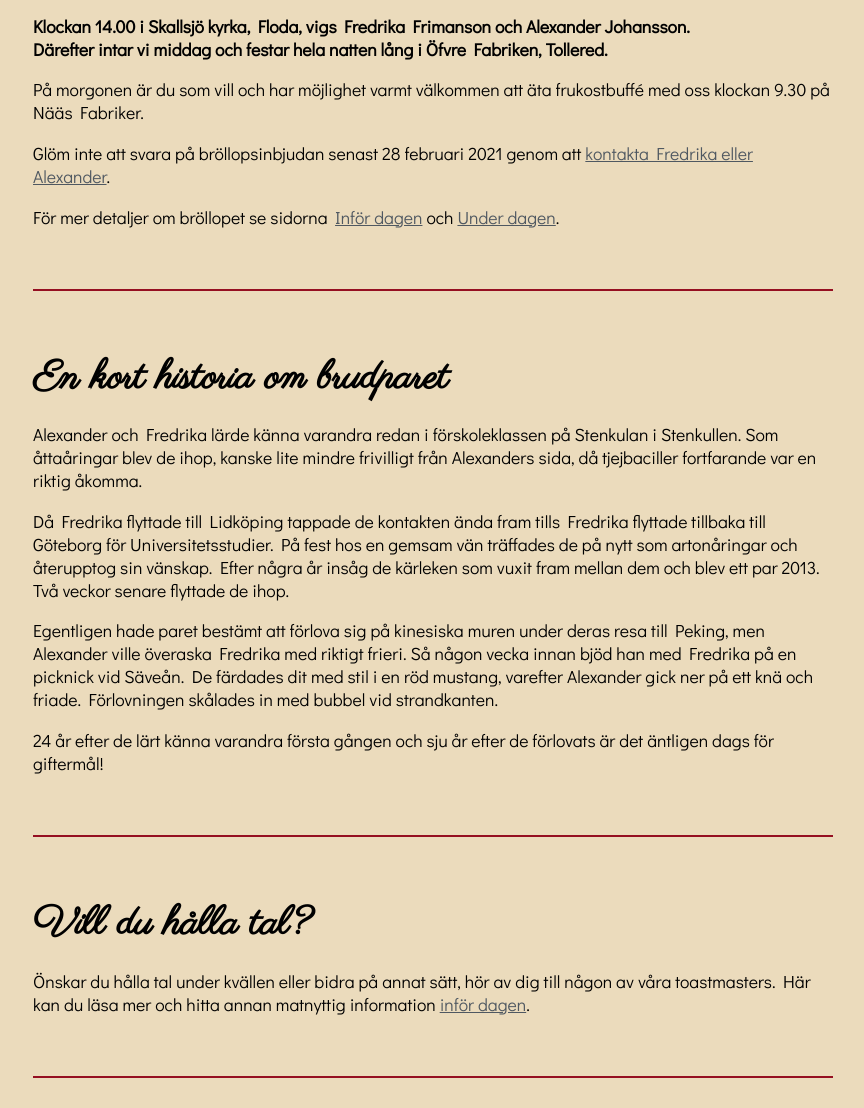
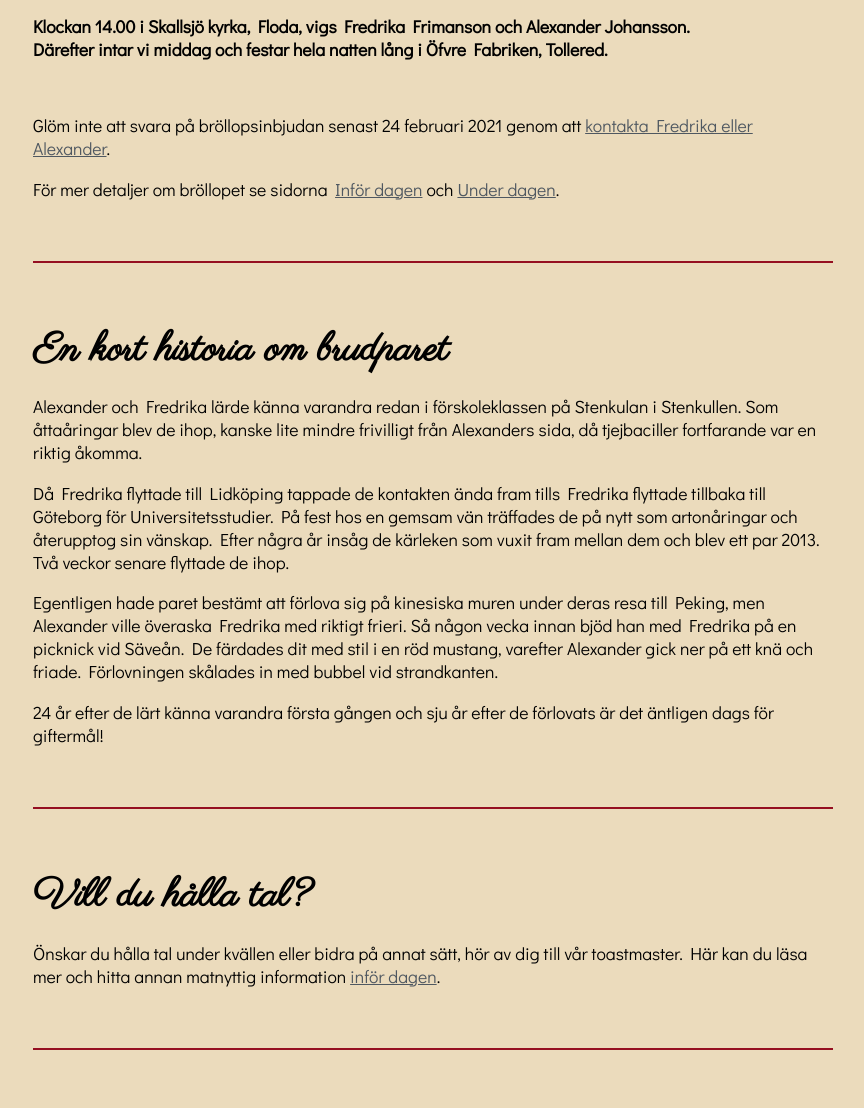
Before and after one commit to FredrikaF/brollop, a plain HTML site: page index.html in a window 1280 px wide. Shown: the part 592-1700 px from the top of the page, without its empty margins (207-1071 px from the left). Drawn offline with Linux system fonts and the light colour scheme; a script that the page names is missing; files whose address does not match are found by name.

Commit message:
Update index.html

```diff
--- a/index.html
+++ b/index.html
@@ -51,10 +51,8 @@
     <div>
         <h2>24 april 2021 händer det!</h2>
         <p><strong>Klockan 14.00 i Skallsjö kyrka, Floda, vigs Fredrika Frimanson och Alexander Johansson.<br>
-            Därefter intar vi middag och festar hela natten lång i Öfvre Fabriken, Tollered.</strong></p>
-        <p>På morgonen är du som vill och har möjlighet varmt välkommen att äta frukostbuffé med
-            oss klockan 9.30 på Nääs Fabriker.</p>
-        <p>Glöm inte att svara på bröllopsinbjudan senast 28 februari 2021 genom att
+            Därefter intar vi middag och festar hela natten lång i Öfvre Fabriken, Tollered.</strong></p><br>
+        <p>Glöm inte att svara på bröllopsinbjudan senast 24 februari 2021 genom att
             <a href="kontakt.html">kontakta Fredrika eller Alexander</a>.</p>
         <p>För mer detaljer om bröllopet se sidorna <a href="infordagen.html">Inför dagen</a> och
             <a href="underdagen.html">Under dagen</a>.</p>
@@ -79,7 +77,7 @@
     <!--.....................vill du hålla tal?.................................-->
     <div>
         <h2>Vill du hålla tal?</h2>
-        <p>Önskar du hålla tal under kvällen eller bidra på annat sätt, hör av dig till någon av våra toastmasters.
+        <p>Önskar du hålla tal under kvällen eller bidra på annat sätt, hör av dig till vår toastmaster.
             Här kan du läsa mer och hitta annan matnyttig information <a href="infordagen.html#tal">inför dagen</a>.</p>
     </div>
     <hr>
```
